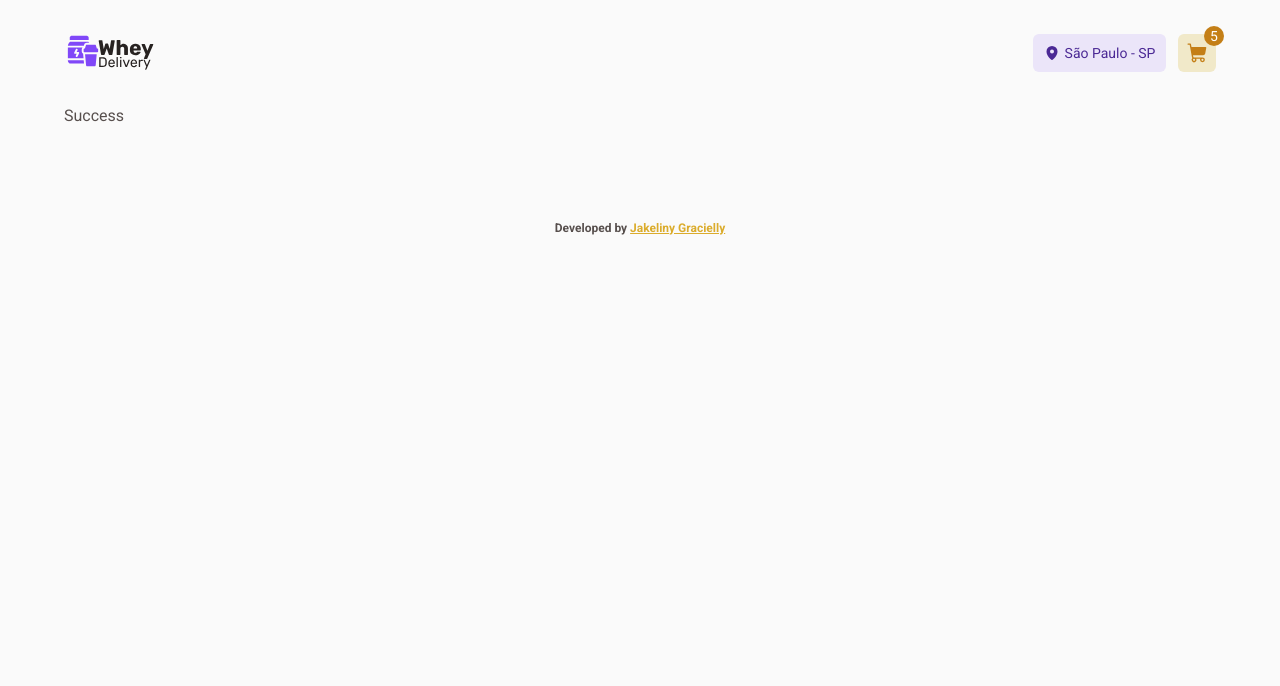
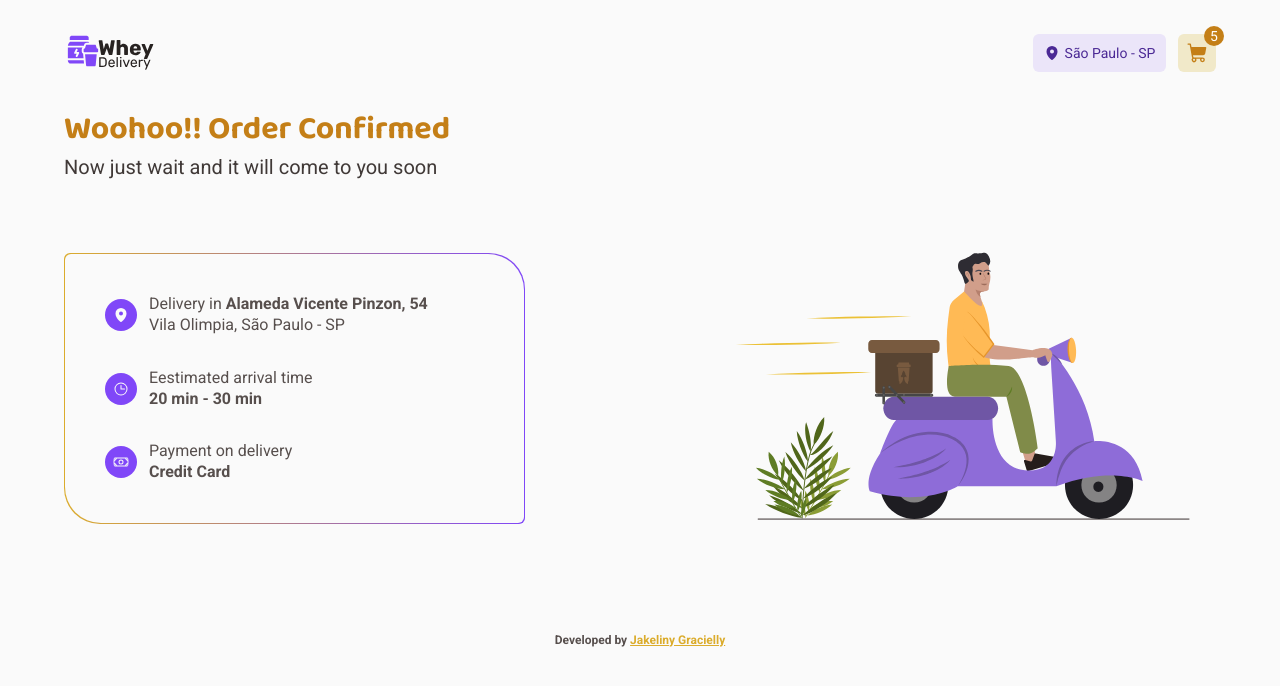
Before and after one commit to jakeliny/whey-delivery, a React (Vite) app: page /success in a window 1280 px wide. Shown: the top 686 px of the page. Built offline with nearby package versions, Linux system fonts and the light colour scheme.

Commit message:
feat(success page): successpage styled

```diff
--- a/src/pages/Success/index.tsx
+++ b/src/pages/Success/index.tsx
@@ -1,3 +1,42 @@
+import { Clock, MapPin, Money } from "@phosphor-icons/react";
+import { SuccessContainer } from "./styles";
+
 export function Success() {
-  return <p>Success</p>;
+  return (
+    <SuccessContainer>
+      <h1>Woohoo!! Order Confirmed</h1>
+      <p>Now just wait and it will come to you soon</p>
+      <div>
+        <div className="informationsBorder">
+          <div className="informations">
+            <div>
+              <MapPin weight="fill" />
+              <p>
+                Delivery in <b>Alameda Vicente Pinzon, 54</b> <br />
+                Vila Olimpia, São Paulo - SP
+              </p>
+            </div>
+            <div>
+              <Clock />
+              <p>
+                Eestimated arrival time
+                <br />
+                <b>20 min - 30 min</b>
+              </p>
+            </div>
+            <div>
+              <Money />
+              <p>
+                Payment on delivery <br />
+                <b>Credit Card</b>
+              </p>
+            </div>
+          </div>
+        </div>
+        <div className="image">
+          <img src="/success.svg" alt="Success" />
+        </div>
+      </div>
+    </SuccessContainer>
+  );
 }
--- /dev/null
+++ b/src/pages/Success/styles.ts
@@ -0,0 +1,71 @@
+import styled from "styled-components";
+
+export const SuccessContainer = styled.div`
+  h1 {
+    ${(props) => props.theme.FontTitle.large}
+    color: ${(props) => props.theme.color["yellow-dark"]};
+  }
+
+  > p {
+    ${(props) => props.theme.FontText.largeRegular}
+    color: ${(props) => props.theme.color.subtitle};
+  }
+
+  > div {
+    display: flex;
+    align-items: center;
+    justify-content: space-between;
+
+    margin-top: 60px;
+  }
+
+  .informationsBorder {
+    background: rgb(219, 172, 44);
+    background: linear-gradient(
+      90deg,
+      rgba(219, 172, 44, 1) 0%,
+      rgba(128, 71, 248, 1) 100%
+    );
+    border-radius: 6px;
+    border-top-right-radius: 36px;
+    border-bottom-left-radius: 36px;
+
+    padding: 1px;
+
+    min-width: 40%;
+
+    .informations {
+      background-color: ${(props) => props.theme.color.background};
+      border-radius: 6px;
+      border-top-right-radius: 36px;
+      border-bottom-left-radius: 36px;
+      padding: 40px;
+
+      display: flex;
+      flex-direction: column;
+      gap: 32px;
+
+      > div {
+        display: flex;
+        align-items: center;
+        gap: 12px;
+
+        > p {
+          ${(props) => props.theme.FontText.mediumRegular}
+          color: ${(props) => props.theme.color.text};
+          b {
+            ${(props) => props.theme.FontText.mediumBold}
+          }
+        }
+
+        svg {
+          background-color: ${(props) => props.theme.color.purple};
+          color: ${(props) => props.theme.color.background};
+          border-radius: 50%;
+          padding: 8px;
+          font-size: 2rem;
+        }
+      }
+    }
+  }
+`;
```
Also changed, not shown: public/success.svg (added).
